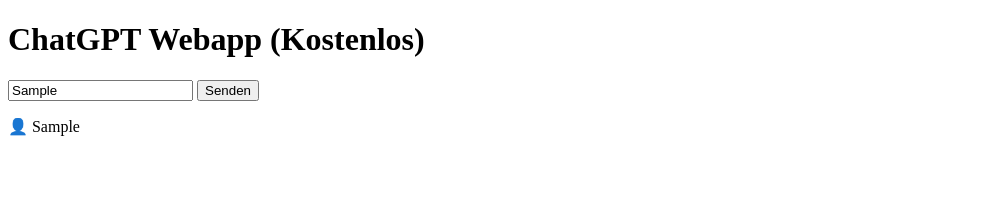
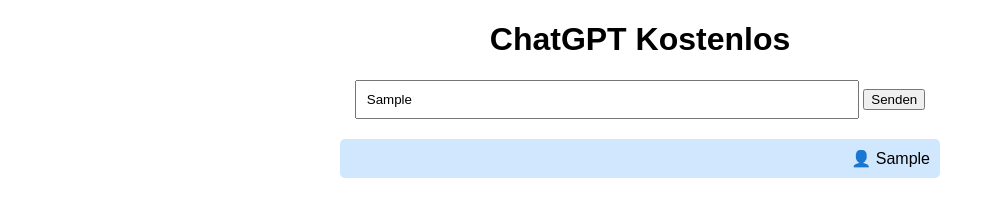
Before and after one commit to Snaefell18/chatgpt-webapp, a plain HTML site: page index.html in a window 1280 px wide. Both pictures are taken after typing "Sample" into the empty fields and a click on the button "Senden". Shown: the whole page, without its empty margins (0-995 px from the left). Drawn offline with Linux system fonts and the light colour scheme; no server answers.

Commit message:
Update index.html

```diff
--- a/index.html
+++ b/index.html
@@ -3,13 +3,49 @@
 <head>
     <meta charset="UTF-8">
     <meta name="viewport" content="width=device-width, initial-scale=1.0">
-    <title>ChatGPT Webapp (Kostenlos)</title>
-    <script defer src="script.js"></script>
+    <title>ChatGPT Kostenlos</title>
+    <style>
+        body { font-family: Arial, sans-serif; max-width: 600px; margin: 20px auto; text-align: center; }
+        #chat { margin-top: 20px; text-align: left; }
+        .user, .bot { padding: 10px; margin: 5px 0; border-radius: 5px; }
+        .user { background-color: #d1e7fd; text-align: right; }
+        .bot { background-color: #f3f3f3; text-align: left; }
+    </style>
 </head>
 <body>
-    <h1>ChatGPT Webapp (Kostenlos)</h1>
-    <input id="userInput" type="text" placeholder="Nachricht eingeben...">
+    <h1>ChatGPT Kostenlos</h1>
+    <input id="userInput" type="text" placeholder="Frage stellen..." style="width: 80%; padding: 10px;">
     <button onclick="sendMessage()">Senden</button>
     <div id="chat"></div>
+
+    <script>
+        async function sendMessage() {
+            const input = document.getElementById("userInput");
+            const chat = document.getElementById("chat");
+            if (!input.value.trim()) return;
+
+            // Nutzer-Nachricht anzeigen
+            const userMessage = document.createElement("div");
+            userMessage.textContent = "👤 " + input.value;
+            userMessage.className = "user";
+            chat.appendChild(userMessage);
+
+            const response = await fetch("/api/chat", {
+                method: "POST",
+                headers: { "Content-Type": "application/json" },
+                body: JSON.stringify({ message: input.value })
+            });
+
+            const data = await response.json();
+
+            // Antwort von ChatGPT anzeigen
+            const botMessage = document.createElement("div");
+            botMessage.textContent = "🤖 " + data.reply;
+            botMessage.className = "bot";
+            chat.appendChild(botMessage);
+
+            input.value = "";
+        }
+    </script>
 </body>
 </html>
```
